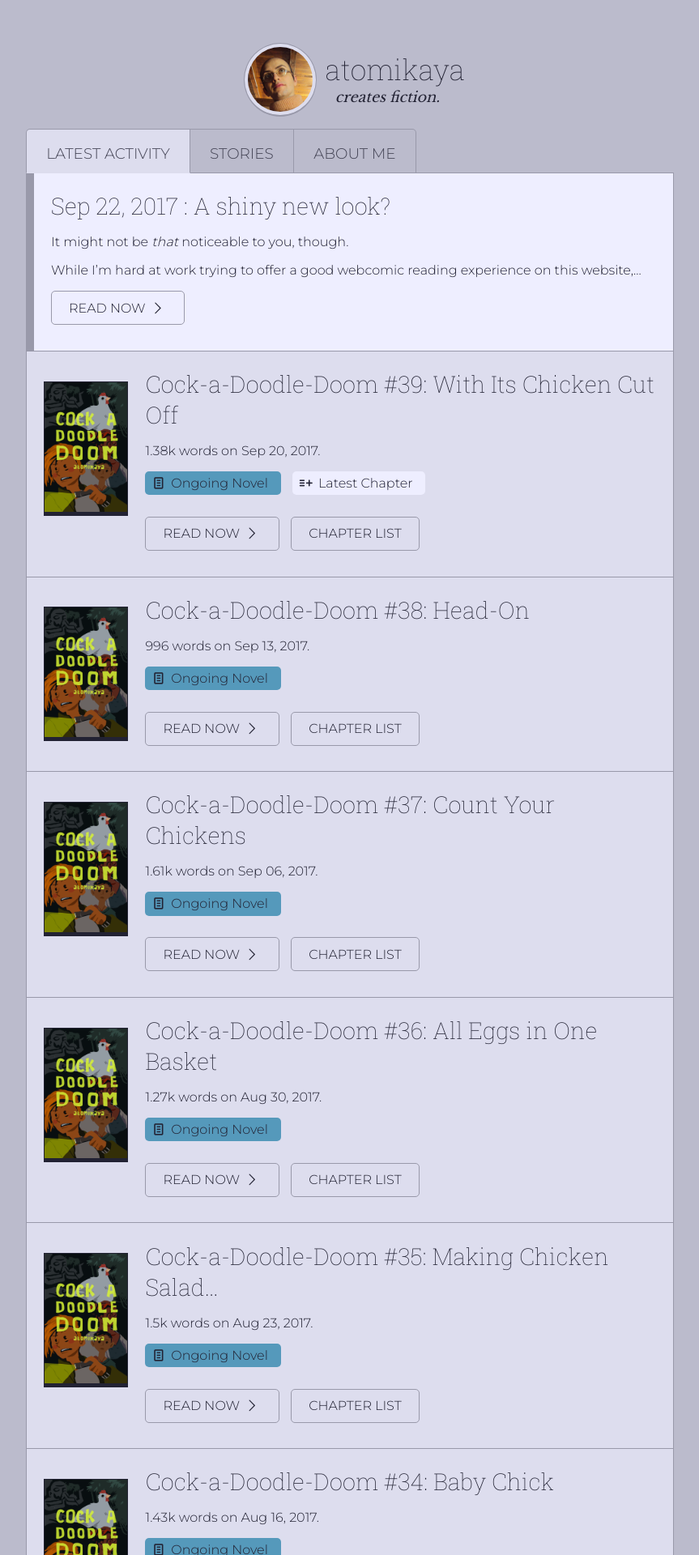
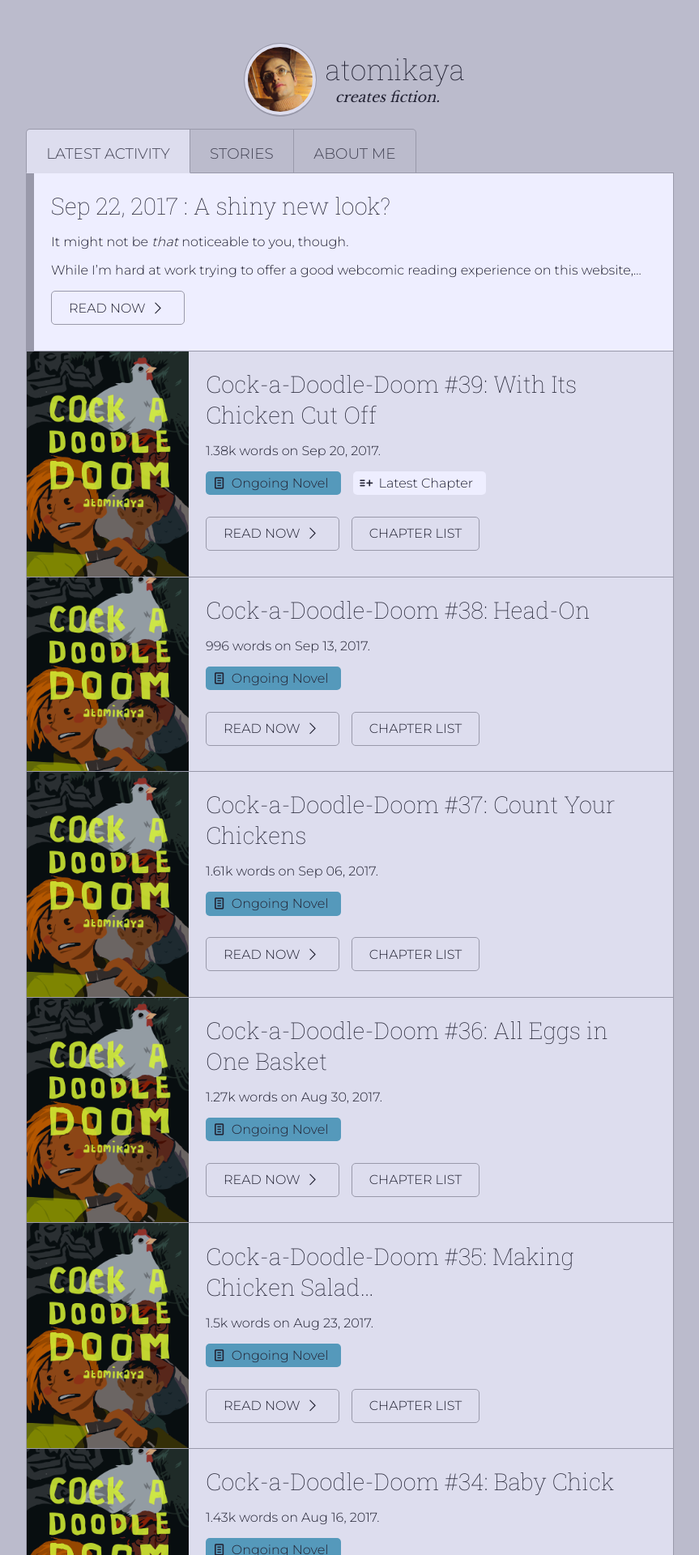
Before and after one commit to atomikaya/fiction, a Jekyll site: the page built from index.html, in a window 1280 px wide. Shown: the top 1920 px of the page at 81% size, without its empty margins (208-1071 px from the left). Built offline with Jekyll 4.4.1, drawn with Linux system fonts in a browser that asks for light colours; the list of posts is cut into pages by our own code.

Commit message:
refactored chapter cover presentation

```diff
--- a/_layouts/chapter.html
+++ b/_layouts/chapter.html
@@ -6,7 +6,8 @@ layout: default
 {% assign newest = chaps | last %}
 <div id="header" class="post__details">
   <div class="post__item">
-    <img src="/assets/covers/{{ story.cover }}" alt="{{ story.title }} cover" class="post__cover">
+    <div style="background-image: url(/assets/covers/{{ story.cover }})"
+      class="post__cover"></div>
     <div class="post__text">
       <h2 class="post__title">
         {{ story.title }} #{{ page.number }}: {{ page.title }}
--- a/_layouts/latest.html
+++ b/_layouts/latest.html
@@ -16,7 +16,8 @@ layout: default
   {% assign story = site.data.stories | where: "url", post.story | first %}
   {% assign newest = site.posts | where: "story", post.story | sort: 'number', 'first' | last %}
   <div class="post__item">
-    <img src="/assets/covers/{{ story.cover }}" alt="{{ story.title }} cover" class="post__cover">
+    <div style="background-image: url(/assets/covers/{{ story.cover }})"
+      class="post__cover"></div>
     <div class="post__text">
       <h2 class="post__title">
         {{ story.title }} #{{ post.number }}: {{ post.title }}
--- a/_layouts/stories.html
+++ b/_layouts/stories.html
@@ -6,7 +6,8 @@ layout: default
   {% assign firstChap = chaps | last %}
   {% assign lastChap = chaps | first %}
   <div class="post__item">
-    <img src="/assets/covers/{{ story.cover }}" alt="{{ story.title }} cover" class="post__cover">
+    <div style="background-image: url(/assets/covers/{{ story.cover }})"
+      class="post__cover"></div>
     <div class="post__text">
       <h2 class="post__title">
         {{ story.title }}
--- a/assets/theme.css
+++ b/assets/theme.css
@@ -137,11 +137,13 @@
     background: #dde;
     border: 1px solid #99a;
     margin-bottom: -1px;
-    padding: 2ch;
   }
     .post__item.post__item--news {
       background: #eef;
       border-left-width: 1ch;
+    }
+    .post__text {
+      padding: 2ch;
     }
   .post__title {
     font: 130% Roboto Slab, serif;
@@ -149,11 +151,12 @@
     text-align: center;
   }
   .post__cover {
-    border: 1px solid #223;
-    border-width: 1px 1px 5px;
+    background-position: center;
+    background-size: cover;
     display: block;
     height: 100px;
-    margin: 1.5ch auto;
+    margin: 0;
+    width: 100%;
   }
   .post__label,
   .post__btn {
@@ -347,6 +350,7 @@ ul.share-buttons .sr-only {
 
   .post__item {
     display: flex;
+    align-items: stretch;
   }
   .post__title {
     font-size: 180%;
@@ -354,8 +358,9 @@ ul.share-buttons .sr-only {
     text-align: left;
   }
   .post__cover {
-    height: 160px;
-    margin: 1.5ch 2ch 0 0;
+    flex: none;
+    height: auto;
+    width: 200px;
   }
   .post__btn {
     display: inline-block;
```
